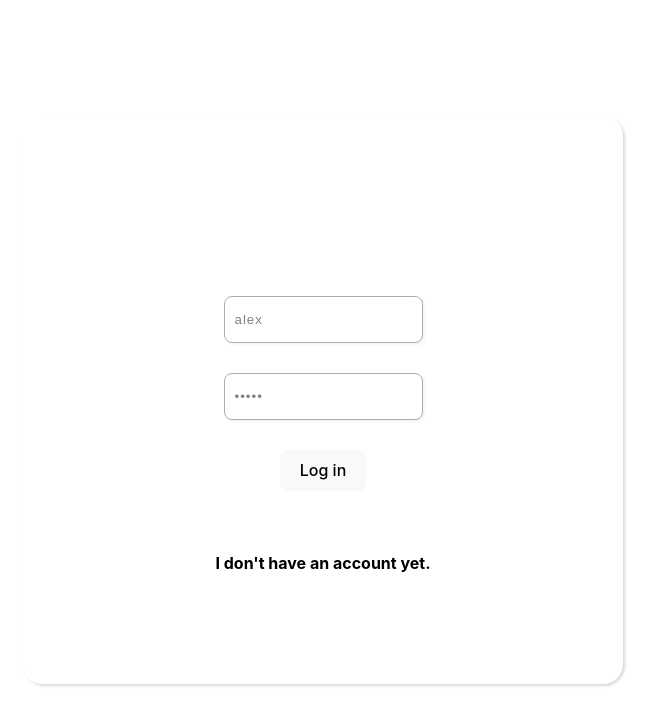
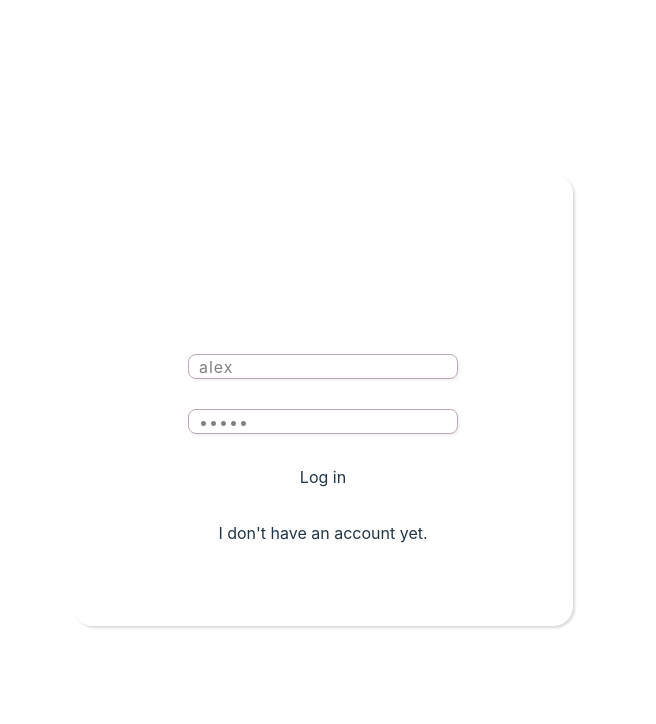
Before and after one commit to irina-mandarina/nevernote-v2, a Vue app: page /#/login in a window 1280 px wide. Shown: the top 724 px of the page, without its empty margins (317-973 px from the left). Built offline with nearby package versions, Linux system fonts and the light colour scheme; grey boxes are pictures that could not be loaded.

Commit message:
should have commited the navigation guard changes to the router before i broke the css

```diff
--- a/index.html
+++ b/index.html
@@ -4,6 +4,7 @@
     <meta charset="UTF-8" />
     <link rel="icon" type="image/svg+xml" href="/vite.svg" />
     <link rel="stylesheet" href="http://cdnjs.cloudflare.com/ajax/libs/toastr.js/latest/css/toastr.min.css">
+    <link href="/dist/output.css" rel="stylesheet">
     <meta name="viewport" content="width=device-width, initial-scale=1.0" />
     <title>Nevernote</title>
   </head>
--- a/package.json
+++ b/package.json
@@ -15,6 +15,7 @@
   },
   "devDependencies": {
     "@vitejs/plugin-vue": "^3.1.0",
+    "tailwindcss": "^3.1.8",
     "vite": "^3.1.0"
   }
 }
--- /dev/null
+++ b/src/components/NotFound.vue
@@ -0,0 +1,5 @@
+<template>
+    <div>
+        <h1> Not found </h1>
+    </div>
+</template>
--- /dev/null
+++ b/src/input.css
@@ -0,0 +1,3 @@
+@tailwind base;
+@tailwind components;
+@tailwind utilities;
--- a/src/router.js
+++ b/src/router.js
@@ -1,21 +1,33 @@
 import { createRouter, createWebHashHistory } from 'vue-router'
+import store from './store.js'
 import LogIn from './components/LogIn.vue'
 import SignUp from './components/SignUp.vue'
 import NoteList from './components/NoteList.vue'
 import UserProfile from './components/UserProfile.vue'
-
-const notFound = { template: '<div> <h1> Not found </h1> </div>'}
+import NotFound from './components/NotFound.vue'
 
 const routes = [
-    { path: '/:pathMatch(.*)*', name: 'NotFound', component: notFound },
+    { path: '/:pathMatch(.*)*', name: 'NotFound', component: NotFound },
     { path: '/', redirect: '/login' },
     { path: '/login', name: 'Log In', component: LogIn },
     { path: '/signup', name: 'Sign Up', component: SignUp },
-    { path: '/notes', name: 'Notes', component: NoteList },
-    { path: '/profile', name: 'Profile', component: UserProfile }
+    { path: '/notes', name: 'Notes', component: NoteList, beforeEnter(to, from) {
+      if ( !store.state.logged ) {
+        redirect: '/login'
+      }
+      return store.state.logged
+    } },
+    { path: '/profile', name: 'Profile', component: UserProfile, beforeEnter(to, from) {
+      if ( !store.state.logged ) {
+        redirect: '/login'
+      }
+      return store.state.logged
+    } }
 ]
 
-export default createRouter({
+const router = createRouter({
   history: createWebHashHistory(),
   routes
 })
+
+export default router
--- a/src/style.css
+++ b/src/style.css
@@ -34,6 +34,7 @@ a:hover {
 }
 
 body {
+  @tailwind base;
   margin: 0;
   display: flex;
   place-items: center;
--- /dev/null
+++ b/tailwind.config.cjs
@@ -0,0 +1,8 @@
+import('tailwindcss').Config
+module.exports = {
+  content: ["./src/**/*.{html,js}"],
+  theme: {
+    extend: {},
+  },
+  plugins: [],
+}
```
Also changed, not shown: 1 other file (tests, documents, lock files or other folders).
